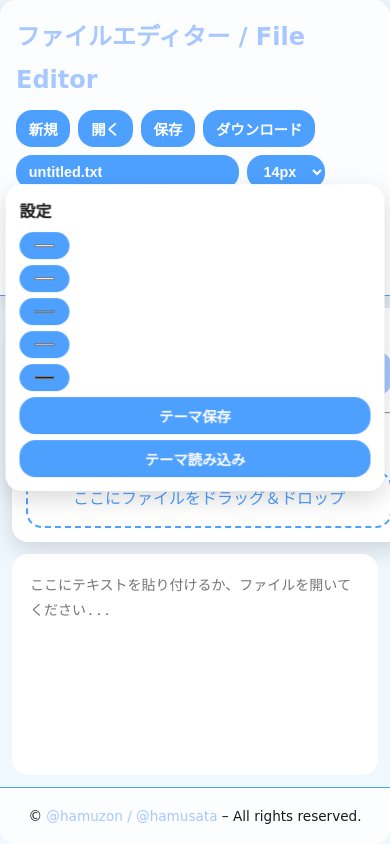
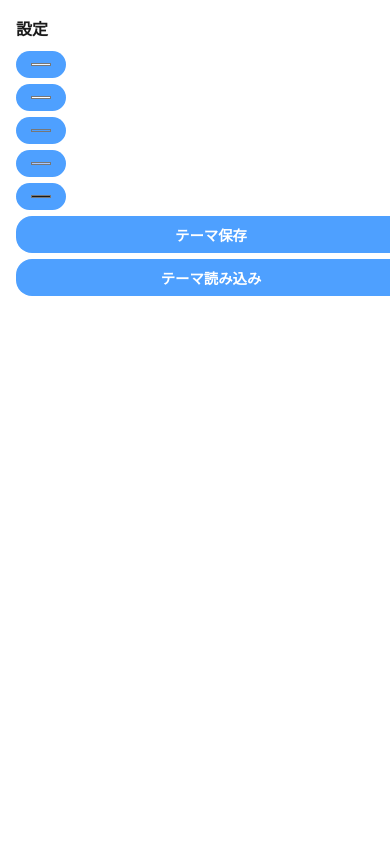
Before and after one commit to hamuzon/editor, a plain HTML site: page index.html in a window 390 px wide. Both pictures are taken after a click on the button "設定". Drawn offline with Linux system fonts and the light colour scheme; a web font is replaced by a local one.

Commit message:
v1.0. style.css

```diff
--- a/style.css
+++ b/style.css
@@ -10,6 +10,7 @@
   --font-family:'Potta One', cursive;
 }
 
+/* ダークテーマ */
 body[data-theme="dark"] {
   --bg:#1E1E2F;
   --panel:#2B2B3Ccc;
@@ -18,6 +19,7 @@ body[data-theme="dark"] {
   --highlight:#A7C7FF;
 }
 
+/* ベース設定 */
 body {
   margin:0;
   font-family:var(--font-family);
@@ -40,11 +42,13 @@ header {
   gap:0.5rem;
   flex-wrap:wrap;
 }
+
 header .brand {
   font-size:1.5rem;
   color:var(--highlight);
   font-weight:700;
 }
+
 header .controls {
   margin-left:auto;
   display:flex;
@@ -52,6 +56,7 @@ header .controls {
   flex-wrap:wrap;
 }
 
+/* ボタン・入力系 */
 button, select, input[type="text"], input[type="color"] {
   border:none;
   border-radius:var(--radius);
@@ -64,10 +69,12 @@ button, select, input[type="text"], input[type="color"] {
   transition:0.2s;
   font-size:0.9rem;
 }
+
 button:hover, select:hover, input[type="text"]:hover, input[type="color"]:hover {
   opacity:0.85;
 }
 
+/* メインレイアウト */
 main {
   flex:1;
   display:flex;
@@ -78,6 +85,7 @@ main {
   overflow:hidden;
 }
 
+/* サイドバー */
 .sidebar {
   background:var(--panel);
   padding:14px;
@@ -88,6 +96,7 @@ main {
   flex:0 0 280px;
 }
 
+/* タブ */
 .tablist {
   display:flex;
   flex-direction:column;
@@ -117,6 +126,7 @@ main {
   cursor:pointer;
 }
 
+/* エディター */
 .editor-area {
   flex:1;
   display:flex;
@@ -169,11 +179,13 @@ textarea.code {
   tab-size:4;
 }
 
+/* ステータスなど */
 .status, .info {
   font-size:0.85rem;
   color:var(--accent);
 }
 
+/* ドラッグ＆ドロップ領域 */
 .file-drop {
   border:2px dashed var(--accent);
   padding:12px;
@@ -184,6 +196,7 @@ textarea.code {
   cursor:pointer;
 }
 
+/* モーダル共通 */
 .modal-center {
   position:fixed;
   top:50%;
@@ -202,19 +215,6 @@ textarea.code {
   overflow:auto;
 }
 
-footer {
-  text-align:center;
-  padding:1rem;
-  background:var(--panel);
-  border-top:1px solid var(--accent);
-  font-size:0.85rem;
-  border-radius:0 0 var(--radius) var(--radius);
-}
-footer a {
-  color:var(--highlight);
-  text-decoration:none;
-}
-
 /* 設定・機能説明モーダル */
 #settingPanel, #helpModal {
   position:fixed;
@@ -225,26 +225,51 @@ footer a {
   max-width:400px;
   min-width:250px;
   z-index:1000;
+  background:var(--panel);
+  border-radius:var(--radius);
+  box-shadow:var(--shadow);
+  display:none;
+  padding:16px;
+  overflow:auto;
 }
 
-/* レスポンシブ対応 */
+/* フッター */
+footer {
+  text-align:center;
+  padding:1rem;
+  background:var(--panel);
+  border-top:1px solid var(--accent);
+  font-size:0.85rem;
+  border-radius:0 0 var(--radius) var(--radius);
+}
+
+footer a {
+  color:var(--highlight);
+  text-decoration:none;
+}
+
+/* =====================
+   📱 レスポンシブ対応
+===================== */
 @media(max-width:880px) {
   main {
     flex-direction:column;
   }
+
   .sidebar {
     width:100%;
     flex:0 0 auto;
   }
+
   .editor-wrap {
     flex-direction:column;
   }
+
   .linenums {
     display:none;
   }
-  #settingPanel, #helpModal {
-    top:40%;
-  }
+
+  /* header調整 */
   header {
     flex-direction:column;
     align-items:flex-start;
@@ -254,4 +279,44 @@ footer a {
     width:100%;
     flex-wrap:wrap;
   }
+
+  /* モーダル：スマホでも中央・全体見えるように */
+  #settingPanel,
+  #helpModal {
+    top:50%;
+    left:50%;
+    transform:translate(-50%,-50%);
+    width:95%;
+    max-width:95%;
+    max-height:80%;
+    overflow-y:auto;
+    z-index:1000;
+    display:block;
+  }
+
+  .modal-center {
+    padding:1rem;
+    font-size:0.9rem;
+  }
+
+  /* モーダル開時、背景スクロール防止 */
+  body.modal-open {
+    overflow:hidden;
+  }
 }
+
+/* さらに小さい画面では全画面モード */
+@media(max-width:600px) {
+  #settingPanel,
+  #helpModal {
+    top:0;
+    left:0;
+    transform:none;
+    width:100%;
+    height:100%;
+    max-width:none;
+    max-height:none;
+    border-radius:0;
+    overflow-y:auto;
+  }
+}
```
